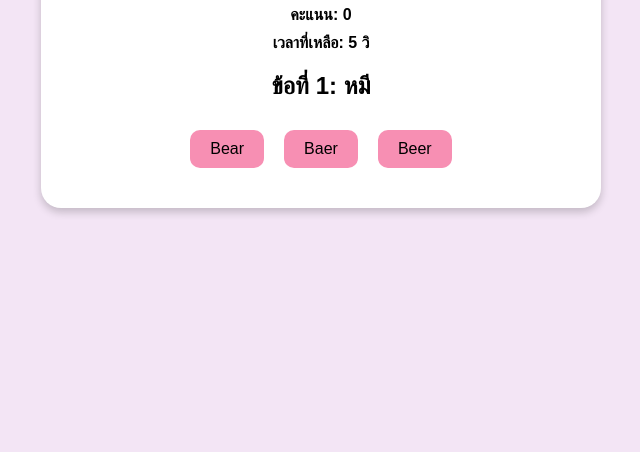
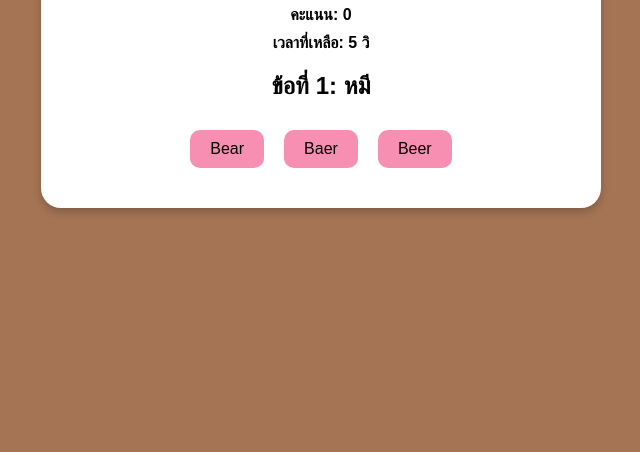
Before and after one commit to linlly11/Temi, a plain HTML site: page index.html in a window 1280 px wide. Shown: the part 348-800 px from the top of the page, without its empty margins (319-959 px from the left). Drawn offline with Linux system fonts and the light colour scheme.

Commit message:
Change background color to latte shade

```diff
--- a/style.css
+++ b/style.css
@@ -1,6 +1,6 @@
 body {
   font-family: Arial, sans-serif;
-  background-color: #f3e5f5; /* ชมพูอ่อน */
+  background-color: #a47454; /* สีลาเต้ */
   color: #000;
   display: flex;
   justify-content: center;
```
